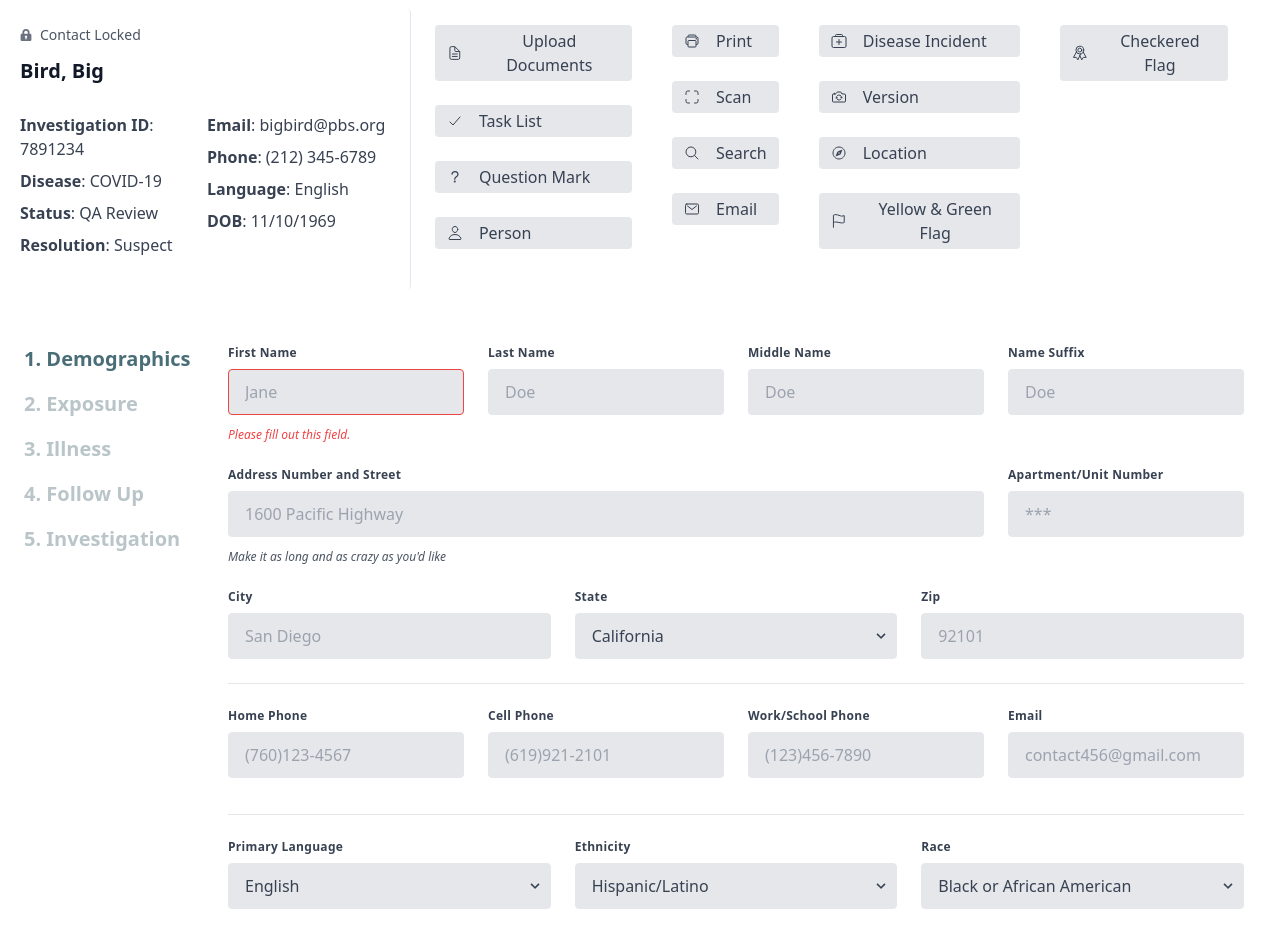
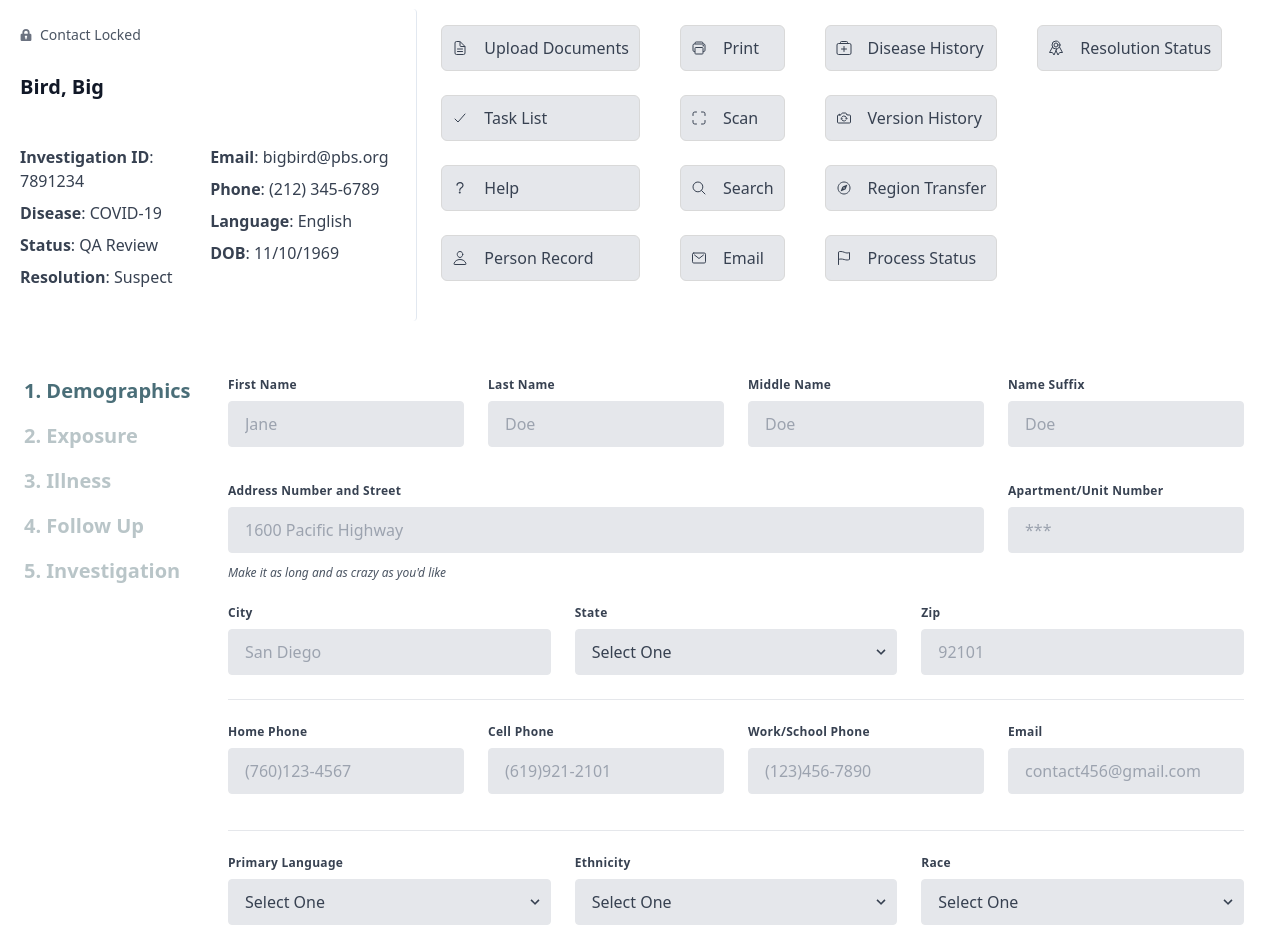
Before and after one commit to mykey007/contact-tracing-redesign, a website: page ct.html in a window 1280 px wide. Shown: the part 157-1084 px from the top of the page. Drawn offline with nearby package versions, Linux system fonts and the light colour scheme.

Commit message:
adds button styles

```diff
--- a/ct.html
+++ b/ct.html
@@ -40,7 +40,7 @@
         <section class="text-gray-700 body-font">
             <div class="container px-5 py-6 mx-auto">
               <h1 class="flex items-center mb-8 mt-4">Contact Investigation</h1>
-              <div class="flex flex-wrap -m-4 text-left w-full mb-4">
+              <div class="flex flex-wrap -m-4 text-left w-full mb-4 contact-card-actions">
                 <div class="max-w-sm w-full lg:max-w-full lg:flex">
                     <div class="border-r border-gray-400  lg:border-gray-400 bg-white  lg:rounded-r p-4 flex flex-col justify-between leading-normal">
                         <p class="text-sm text-gray-600 flex items-center">
@@ -76,11 +76,11 @@
                     </button>
                     <button class="inline-flex mb-6 items-center bg-gray-200 border-0 py-1 px-3 focus:outline-none hover:bg-gray-300 rounded text-base mt-4 md:mt-0">
                         <ion-icon name="help-outline" class="mr-4"></ion-icon>
-                        Question Mark
+                        Help
                     </button>
                     <button class="inline-flex mb-6 items-center bg-gray-200 border-0 py-1 px-3 focus:outline-none hover:bg-gray-300 rounded text-base mt-4 md:mt-0">
                         <ion-icon name="person-outline" class="mr-4"></ion-icon>
-                        Person
+                        Person Record
                     </button>
                 </div>
                 <div class="flex flex-col ml-2 p-4">
@@ -104,25 +104,25 @@
                 <div class="flex flex-col ml-2 p-4">
                     <button class="inline-flex mb-6 items-center bg-gray-200 border-0 py-1 px-3 focus:outline-none hover:bg-gray-300 rounded text-base mt-4 md:mt-0">
                         <ion-icon name="medkit-outline" class="mr-4"></ion-icon>
-                        Disease Incident
+                        Disease History
                     </button>
                     <button class="inline-flex mb-6 items-center bg-gray-200 border-0 py-1 px-3 focus:outline-none hover:bg-gray-300 rounded text-base mt-4 md:mt-0">
                         <ion-icon name="camera-reverse-outline" class="mr-4"></ion-icon>
-                        Version
+                        Version History
                     </button>
                     <button class="inline-flex mb-6 items-center bg-gray-200 border-0 py-1 px-3 focus:outline-none hover:bg-gray-300 rounded text-base mt-4 md:mt-0">
                         <ion-icon name="compass-outline" class="mr-4"></ion-icon>
-                        Location
+                        Region Transfer
                     </button>
                     <button class="inline-flex mb-6 items-center bg-gray-200 border-0 py-1 px-3 focus:outline-none hover:bg-gray-300 rounded text-base mt-4 md:mt-0">
                         <ion-icon name="flag-outline" class="mr-4"></ion-icon>
-                        Yellow & Green Flag
+                        Process Status
                     </button>
                 </div>
                 <div class="flex flex-col ml-2 p-4">
                     <button class="inline-flex mb-6 items-center bg-gray-200 border-0 py-1 px-3 focus:outline-none hover:bg-gray-300 rounded text-base mt-4 md:mt-0">
                         <ion-icon name="ribbon-outline" class="mr-4"></ion-icon>
-                        Checkered Flag
+                        Resolution Status
                     </button>
                 </div>
             </div>
@@ -150,8 +150,8 @@
                             <label class="block tracking-wide text-gray-700 text-xs font-bold mb-2" for="grid-first-name">
                               First Name
                             </label>
-                            <input class="appearance-none block w-full bg-gray-200 text-gray-700 border border-red-500 rounded py-3 px-4 mb-3 leading-tight focus:outline-none focus:bg-white" id="grid-first-name" type="text" placeholder="Jane">
-                            <p class="text-red-500 text-xs italic">Please fill out this field.</p>
+                            <input class="appearance-none block w-full bg-gray-200 text-gray-700 border rounded py-3 px-4 mb-3 leading-tight focus:outline-none focus:bg-white" id="grid-first-name" type="text" placeholder="Jane">
+                            <!-- <p class="text-red-500 text-xs italic">Please fill out this field.</p> -->
                           </div>
                           <div class="w-full md:w-1/4 px-3">
                             <label class="block tracking-wide text-gray-700 text-xs font-bold mb-2" for="grid-last-name">
@@ -200,6 +200,7 @@
                             </label>
                             <div class="relative">
                               <select class="block appearance-none w-full bg-gray-200 border border-gray-200 text-gray-700 py-3 px-4 pr-8 rounded leading-tight focus:outline-none focus:bg-white focus:border-gray-500" id="grid-state">
+                                <option>Select One</option>
                                 <option>California</option>
                                 <option>Arizona</option>
                                 <option>Texas</option>
@@ -259,6 +260,7 @@
                                 </label>
                                 <div class="relative">
                                   <select class="block appearance-none w-full bg-gray-200 border border-gray-200 text-gray-700 py-3 px-4 pr-8 rounded leading-tight focus:outline-none focus:bg-white focus:border-gray-500" id="grid-state">
+                                    <option>Select One</option>
                                     <option>English</option>
                                     <option>Spanish</option>
                                     <option>Chinese</option>
@@ -274,6 +276,7 @@
                               </label>
                               <div class="relative">
                                 <select class="block appearance-none w-full bg-gray-200 border border-gray-200 text-gray-700 py-3 px-4 pr-8 rounded leading-tight focus:outline-none focus:bg-white focus:border-gray-500" id="grid-state">
+                                  <option>Select One</option>
                                   <option>Hispanic/Latino</option>
                                   <option>Not Hispanic/Latino</option>
                                   <option>Unknown</option>
@@ -289,6 +292,7 @@
                               </label>
                               <div class="relative">
                                 <select class="block appearance-none w-full bg-gray-200 border border-gray-200 text-gray-700 py-3 px-4 pr-8 rounded leading-tight focus:outline-none focus:bg-white focus:border-gray-500" id="grid-state">
+                                  <option>Select One</option>
                                   <option>Black or African American</option>
                                   <option>Asian American </option>
                                   <option>White </option>
@@ -313,6 +317,7 @@
                                 </label>
                                 <div class="relative">
                                   <select class="block appearance-none w-full bg-gray-200 border border-gray-200 text-gray-700 py-3 px-4 pr-8 rounded leading-tight focus:outline-none focus:bg-white focus:border-gray-500" id="grid-state">
+                                    <option>Select One</option>
                                     <option>Male</option>
                                     <option>Female</option>
                                     <option>Trans M to F</option>
@@ -331,6 +336,7 @@
                               </label>
                               <div class="relative">
                                 <select class="block appearance-none w-full bg-gray-200 border border-gray-200 text-gray-700 py-3 px-4 pr-8 rounded leading-tight focus:outline-none focus:bg-white focus:border-gray-500" id="grid-state">
+                                  <option>Select One</option>
                                   <option>Yes</option>
                                   <option>No</option>
                                   <option>Unknown</option>
--- a/style.css
+++ b/style.css
@@ -65,3 +65,10 @@ tr.no-hover td{
 table {
     max-width: 900px
 }
+
+
+.contact-card-actions button {
+    border-radius: 6px;
+    border: 1px solid #d9d9d9;
+    padding: 10px;
+}
```
